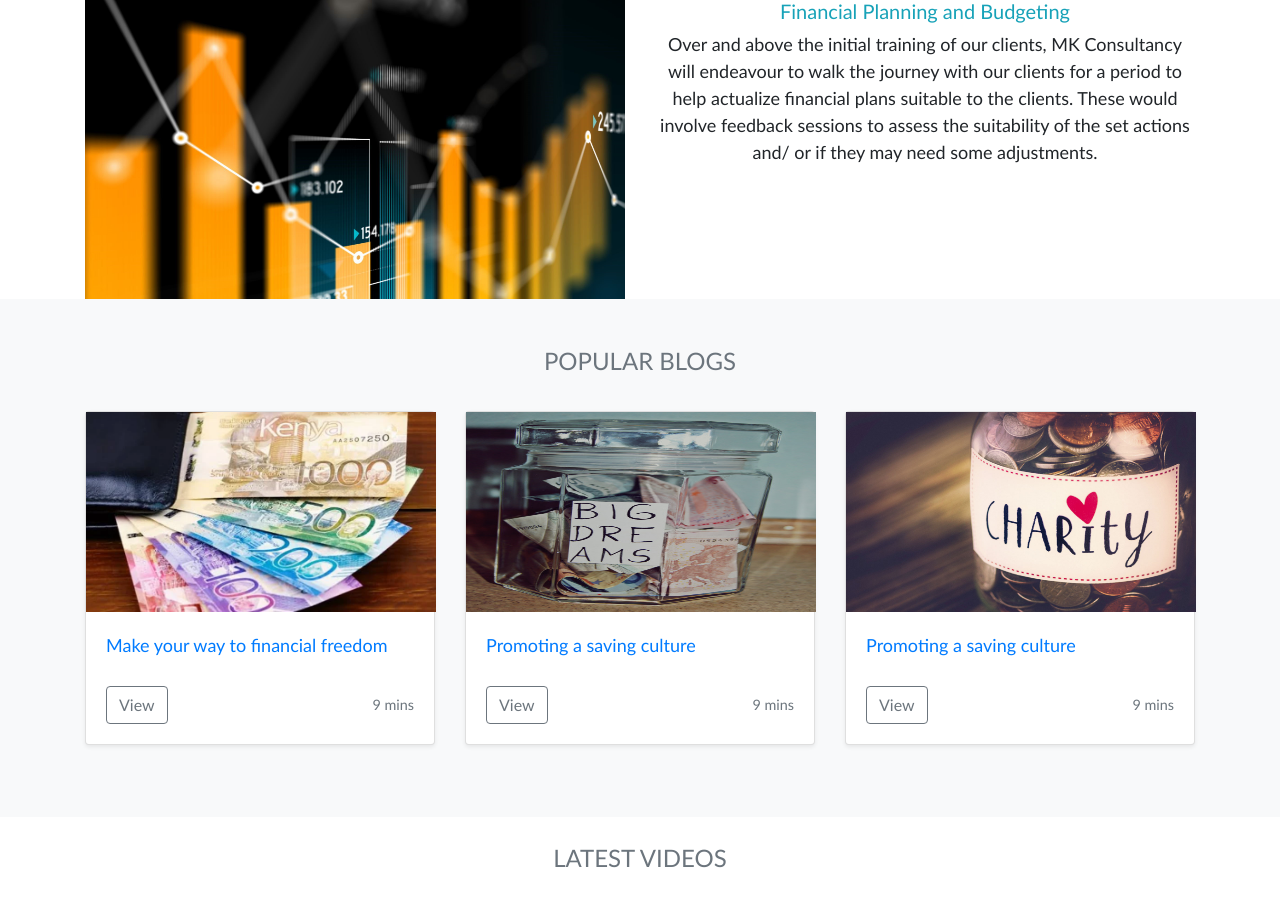
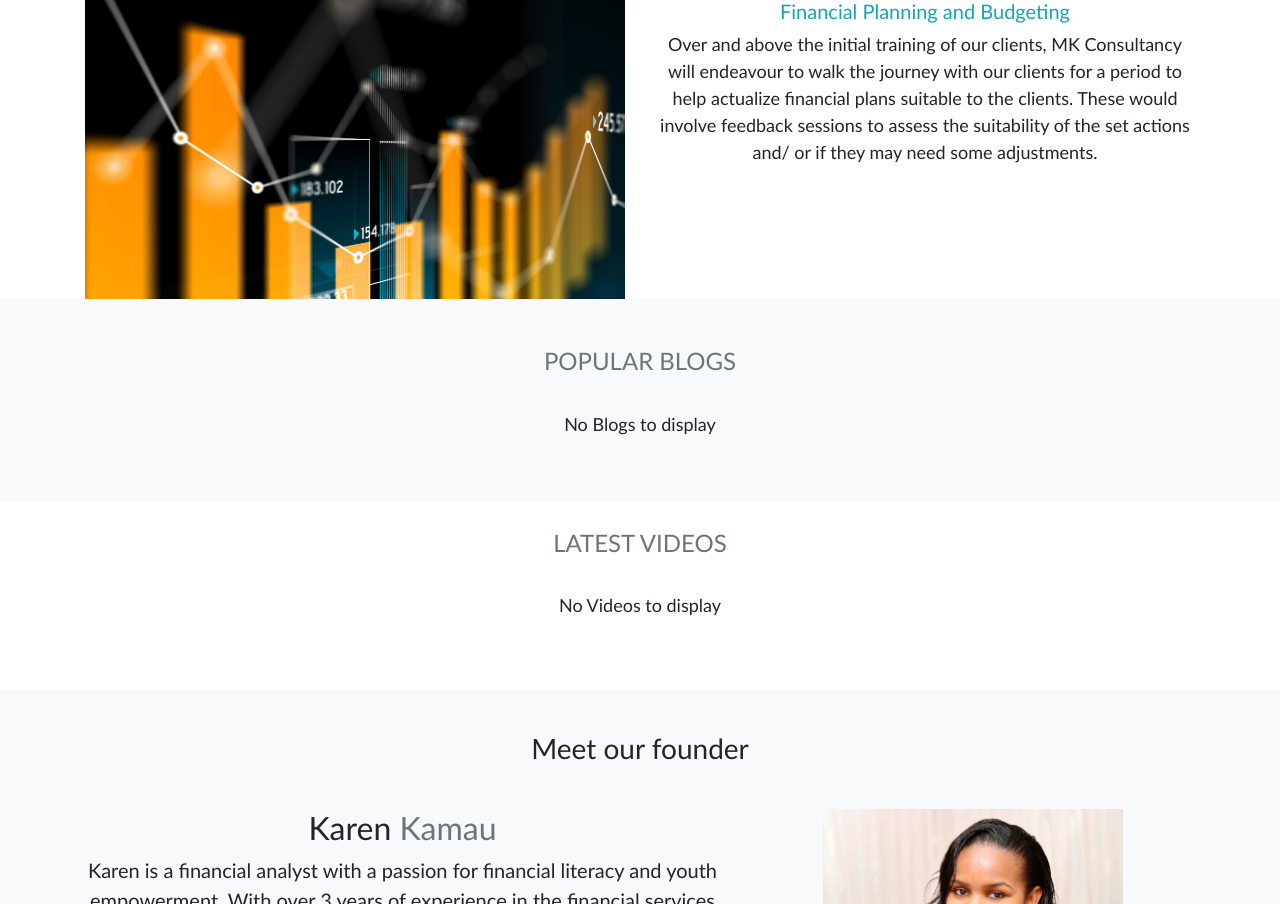
Before and after one commit to timothymadegwa/MK, a Django app: page / in a window 1280 px wide. Shown: the part 1245-2149 px from the top of the page. Run offline with Django 3.2, Linux system fonts and the light colour scheme.

Commit message:
added functionality to dynamic pages

```diff
--- a/app/templates/app/index.html
+++ b/app/templates/app/index.html
@@ -104,71 +104,51 @@
             <div class="text-muted text-center">
                 <h4>POPULAR BLOGS</h4><br>
             </div>
-
+          {% if blogs %}
             <div class="row">
+              {%for blog in blogs %}
               <div class="col-md-4">
                 <div class="card mb-4 shadow-sm">
-                    <img src="{% static 'images/kes.png' %}" height="200" width="350"/>
+                    <img src="{% static 'blog.image_1.url' %}" height="200" width="350"/>
                   <div class="card-body">
-                    <a href="blog.html"><p class="card-text">Make your way to financial freedom</p></a><br>
+                    <a href="blog.html"><p class="card-text">{{blog.title}}</p></a><br>
                     <div class="d-flex justify-content-between align-items-center">
                       <div class="btn-group">
                         <a href="blog.html" role="button" class="btn btn-md btn-outline-secondary">View</a>
                       </div>
-                      <small class="text-muted">9 mins</small>
+                      <small class="text-muted">{{blog.date | timesince}}</small>
                     </div>
                   </div>
                 </div>
               </div>
-              <div class="col-md-4">
-                <div class="card mb-4 shadow-sm">
-                    <img src="{% static 'images/big_dreams.png' %}" height="200" width="350"/>
-                    <div class="card-body">
-                    <a href="blog.html"><p class="card-text">Promoting a saving culture</p></a><br>
-                    <div class="d-flex justify-content-between align-items-center">
-                      <div class="btn-group">
-                        <a href="blog.html" role="button" class="btn btn-md btn-outline-secondary">View</a>
-                      </div>
-                      <small class="text-muted">9 mins</small>
-                    </div>
-                  </div>
+              {% endfor %}
+            </div>
+            {% else %}
+                <div class="text-center">
+                  <p>No Blogs to display</p>
                 </div>
-              </div>
-              <div class="col-md-4">
-                <div class="card mb-4 shadow-sm">
-                    <img src="{% static 'images/charity.png' %}" height="200" width="350"/>
-                  <div class="card-body">
-                    <a href="blog.html"><p class="card-text">Promoting a saving culture</p></a><br>
-                    <div class="d-flex justify-content-between align-items-center">
-                      <div class="btn-group">
-                        <a href="blog.html" role="button" class="btn btn-md btn-outline-secondary">View</a>
-                      </div>
-                      <small class="text-muted">9 mins</small>
-                    </div>
-                  </div>
-                </div>
-              </div>
-            </div>
+            {% endif %}
           </div>
         </div>
         <div class="container">
             <div class="text-muted text-center">
                 <br><h4>LATEST VIDEOS</h4><br>
             </div>
+            {% if videos %}
             <div class="row text-center">
+              {% for video in videos %}
               <div class="col-md-4">
-                <iframe src="https://www.youtube.com/embed/ScMzIvxBSi4" frameborder="0" allow="accelerometer; autoplay; clipboard-write; encrypted-media; gyroscope; picture-in-picture" allowfullscreen></iframe>
-                <br><a target="_blank" href="https://www.youtube.com/watch?v=ScMzIvxBSi4&t=6s&ab_channel=BenMarquezTX">Financial Freedom</a>
+                <iframe src="{{video.link}}" frameborder="0" allow="accelerometer; autoplay; clipboard-write; encrypted-media; gyroscope; picture-in-picture" allowfullscreen></iframe>
+                <br><a target="_blank" href="{{video.link}}">{{video.title}}</a>
               </div>
-              <div class="col-md-4">
-                <iframe src="https://www.youtube.com/embed/ScMzIvxBSi4" frameborder="0" allow="accelerometer; autoplay; clipboard-write; encrypted-media; gyroscope; picture-in-picture" allowfullscreen></iframe>
-                <br><a target="_blank" href="https://www.youtube.com/watch?v=ScMzIvxBSi4&t=6s&ab_channel=BenMarquezTX">Financial Freedom</a>
-              </div>
-              <div class="col-md-4">
-                <iframe src="https://www.youtube.com/embed/ScMzIvxBSi4" frameborder="0" allow="accelerometer; autoplay; clipboard-write; encrypted-media; gyroscope; picture-in-picture" allowfullscreen></iframe>
-                <br><a target="_blank" href="https://www.youtube.com/watch?v=ScMzIvxBSi4&t=6s&ab_channel=BenMarquezTX">Financial Freedom</a>
-              </div>
-            </div><br><br>
+              {% endfor %}
+
+            </div>
+            {% else %}
+                <div class="text-center">
+                  <p>No Videos to display</p>
+                </div>
+            {% endif %}<br><br>
         </div>
 
             <div class="bg-light text-center container-fluid"><br>
--- a/app/templates/base.html
+++ b/app/templates/base.html
@@ -137,6 +137,6 @@
         </footer>
         <div class="footer-copyright text-center py-3 bg-secondary" style="color: white;">
           © 2020 MK Consultancy. All Rights Reserved<br>
-          Powered by <a href="https://aqila.co.ke" style="color: lightblue" target="_blank">Aqila Software Limited</a>
+          Powered by <a href="https://aqila.co.ke" style="color: lightblue" target="_blank">Aqila</a>
         </div>
       </html>
--- a/app/views.py
+++ b/app/views.py
@@ -1,11 +1,17 @@
 from django.shortcuts import render
-from .models import Contact
+from .models import Contact, BlogPost,Video
 from django.contrib import messages
 #from smtplib import SMTP, SMTP_SSL
 
 # Create your views here.
 
 def index(request):
+    blogs = BlogPost.objects.filter(is_published=True).order_by('-id')
+    videos = Video.objects.filter(is_published=True)
+    context = {
+        'blogs' : blogs,
+        'videos' : videos,
+    }
     return render(request, 'app/index.html')
 
 def about(request):
@@ -15,10 +21,18 @@ def services(request):
     return render(request, 'app/services.html')
 
 def blogs(request):
-    return render(request, 'app/blogs.html')
+    blogs = BlogPost.objects.filter(is_published=True).order_by('-id')
+    context = {
+        'blogs' : blogs,
+    }
+    return render(request, 'app/blogs.html', context)
 
 def videos(request):
-    return render(request, 'app/videos.html')
+    videos = Video.objects.filter(is_published=True)
+    context = {
+        'videos' : videos
+    }
+    return render(request, 'app/videos.html', context)
 
 def contact(request):
     if request.method == 'POST':
```
Also changed, not shown: app/templates/app/blogs.html (+11 -28 lines), app/templates/app/videos.html (+12 -11 lines).
